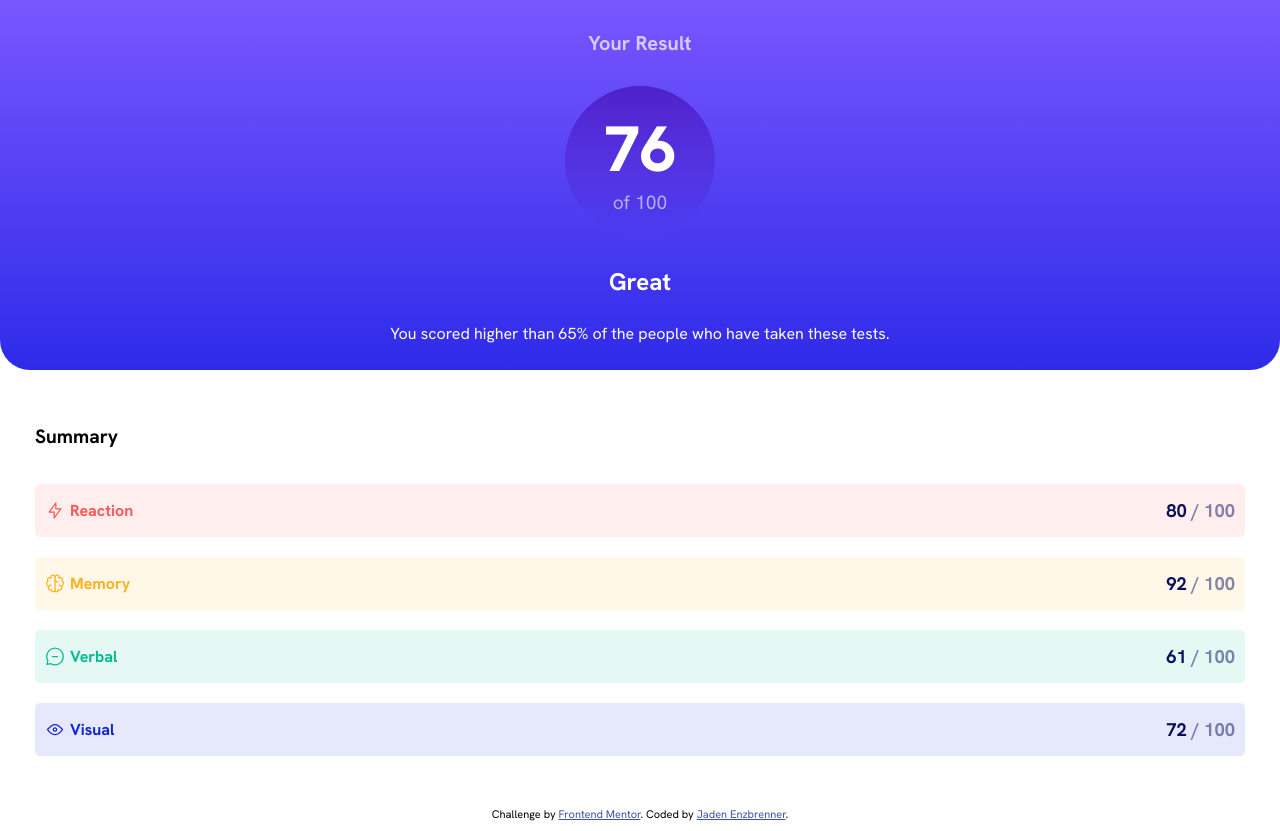
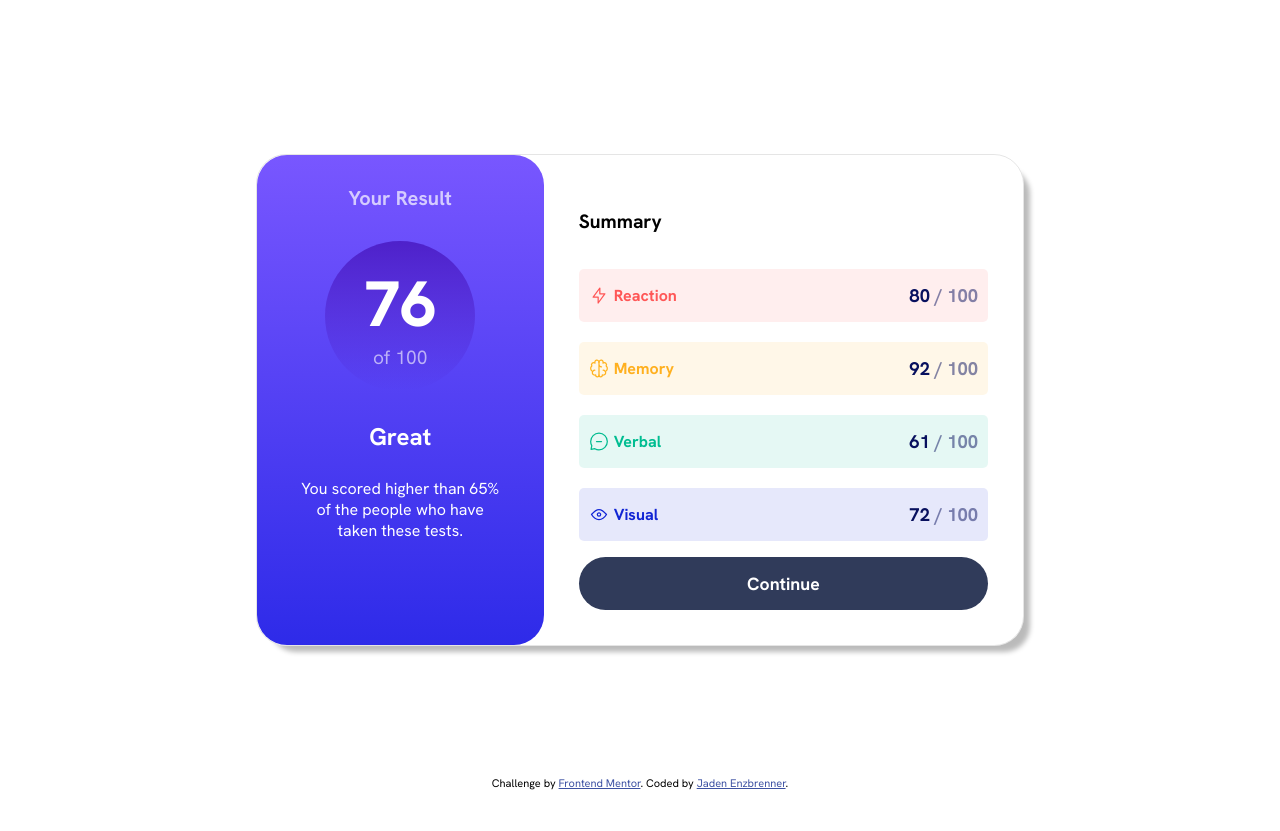
Before and after one commit to jadenenz/Results-summary-component, a plain HTML site: page index.html in a window 1280 px wide. After the commit the page ends 800 px from the top, so only its background shows below. Drawn offline with Linux system fonts and the light colour scheme.

Commit message:
Added responsive layout

```diff
--- a/index.html
+++ b/index.html
@@ -103,6 +103,7 @@
                 </div>
               </div>
             </ul>
+            <div class="continue-button">Continue</div>
           </div>
         </div>
         <!-- 76 of 100 Great You scored higher than 65% of the people who
--- a/input.scss
+++ b/input.scss
@@ -154,3 +154,50 @@ footer {
   width: 100%;
   height: 1.5rem;
 }
+
+.continue-button {
+  display: none;
+}
+
+@media screen and (min-width: 1000px) {
+  main {
+    display: flex;
+    border: 1px solid hsla(0, 0%, 0%, 0.1);
+    border-radius: 30px;
+    -webkit-box-shadow: 10px 10px 5px -4px rgba(0, 0, 0, 0.27);
+    -moz-box-shadow: 10px 10px 5px -4px rgba(0, 0, 0, 0.27);
+    box-shadow: 10px 10px 5px -4px rgba(0, 0, 0, 0.27);
+    padding-bottom: 0;
+  }
+
+  .summary-container {
+    width: 100%;
+  }
+
+  .result-container {
+    border-radius: 30px;
+  }
+
+  .wrapper {
+    display: flex;
+    justify-content: center;
+    align-items: center;
+  }
+
+  .continue-button {
+    display: flex;
+    justify-content: center;
+    align-content: center;
+    background: hsl(224, 30%, 27%);
+    color: white;
+    font-size: 1.1rem;
+    font-weight: 700;
+    border-radius: 30px;
+    padding: 15px 0px;
+    cursor: pointer;
+  }
+
+  .continue-button:hover {
+    background: linear-gradient($result-gradient-1, $result-gradient-2);
+  }
+}
```
Also changed, not shown: output.css, 2 other files.
